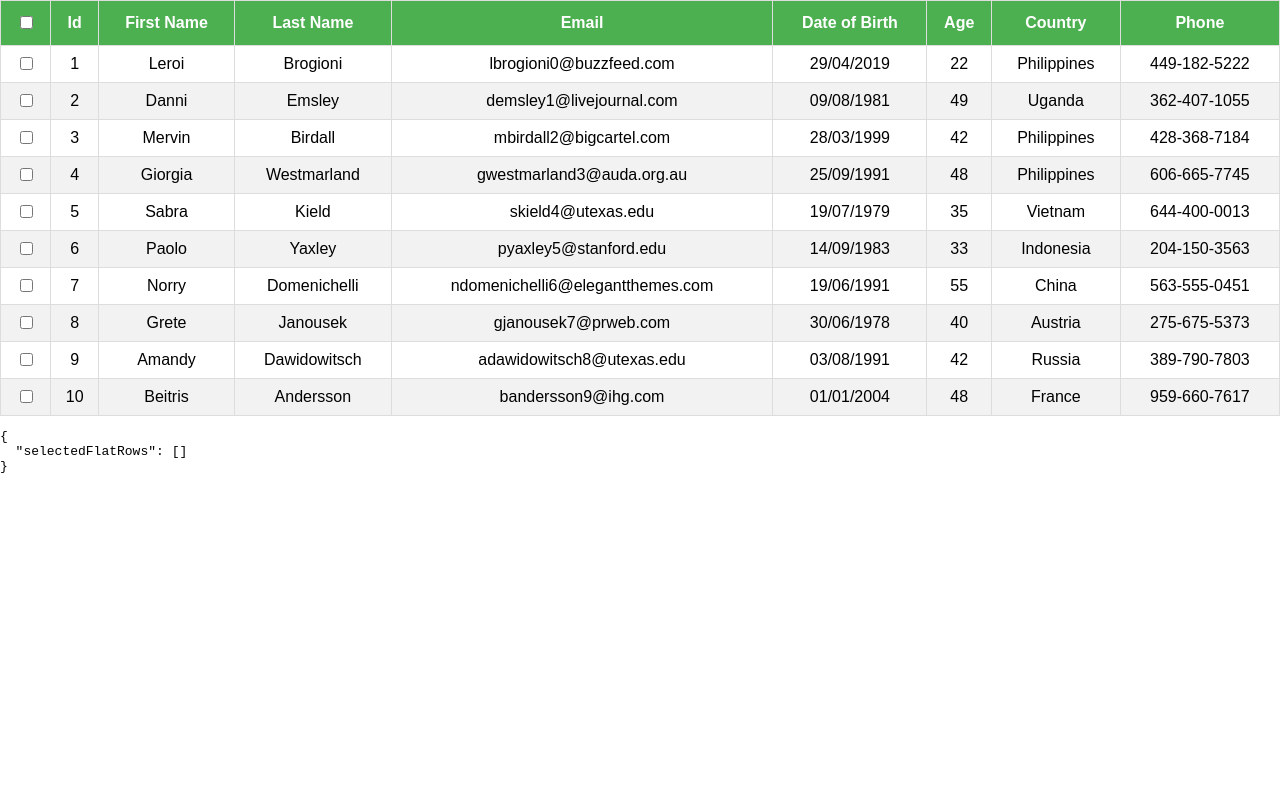
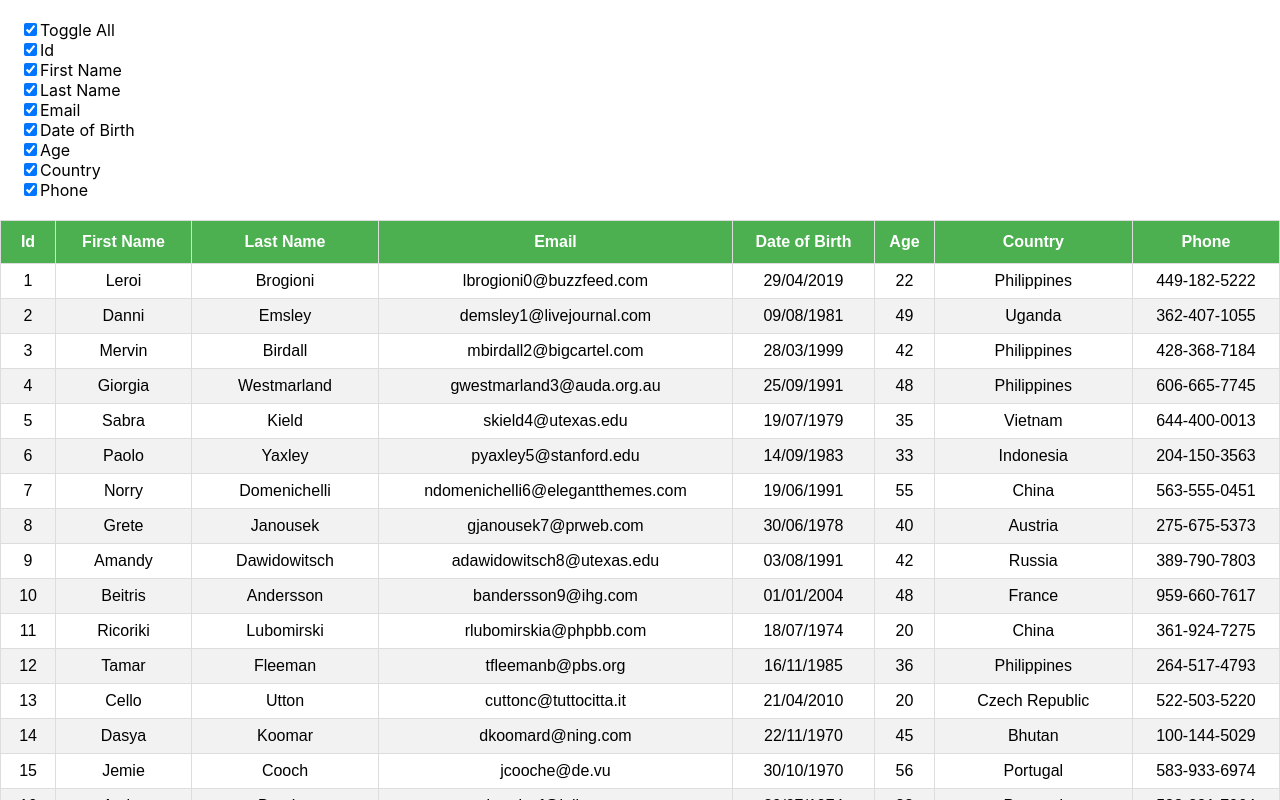
Before and after one commit to mirstuk/react-table-demo, a React (Create React App) app: page / in a window 1280 px wide. Shown: the top 800 px of the page. Built offline with nearby package versions, Linux system fonts and the light colour scheme.

Commit message:
React Table Tutorial - 16 - Column Hiding

```diff
--- a/src/App.js
+++ b/src/App.js
@@ -1,10 +1,10 @@
 import React from 'react';
-import RowSelection from './components/RowSelection';
+import ColumnHiding from './components/ColumnHiding';
 
 function App() {
   return (
     <div>
-      <RowSelection />
+      <ColumnHiding />
     </div>
   );
 }
--- /dev/null
+++ b/src/components/ColumnHiding.js
@@ -0,0 +1,85 @@
+import React, { useMemo } from 'react';
+import { useTable } from 'react-table';
+import MOCK_DATA from '../MOCK_DATA.json';
+import { COLUMNS } from './columns';
+import './table.css';
+import Checkbox from './Checkbox';
+
+const ColumnHiding = () => {
+  const columns = useMemo(() => COLUMNS, []);
+  const data = useMemo(() => MOCK_DATA, []);
+
+  const {
+    getTableProps,
+    getTableBodyProps,
+    headerGroups,
+    footerGroups,
+    rows,
+    prepareRow,
+    allColumns,
+    getToggleHideAllColumnsProps,
+  } = useTable({
+    columns,
+    data,
+  });
+
+  return (
+    <>
+      <div className="hide-columns">
+        <div>
+          <label></label>
+          <Checkbox {...getToggleHideAllColumnsProps()} />
+          Toggle All
+        </div>
+        {allColumns.map(column => (
+          <div key={column.id}>
+            <label htmlFor="checkbox">
+              <input
+                type="checkbox"
+                id="checkbox"
+                {...column.getToggleHiddenProps()}
+              />
+              {column.Header}
+            </label>
+          </div>
+        ))}
+      </div>
+      <table {...getTableProps()}>
+        <thead>
+          {headerGroups.map(headerGroup => (
+            <tr {...headerGroup.getHeaderGroupProps()}>
+              {headerGroup.headers.map(column => (
+                <th {...column.getHeaderProps()}>{column.render('Header')}</th>
+              ))}
+            </tr>
+          ))}
+        </thead>
+        <tbody {...getTableBodyProps()}>
+          {rows.map(row => {
+            prepareRow(row);
+            return (
+              <tr {...row.getRowProps()}>
+                {row.cells.map(cell => {
+                  return (
+                    <td {...cell.getCellProps()}>{cell.render('Cell')}</td>
+                  );
+                })}
+              </tr>
+            );
+          })}
+        </tbody>
+        <tfoot>
+          {footerGroups.map(footerGroup => (
+            <tr {...footerGroup.getFooterGroupProps()}>
+              {footerGroup.headers.map(column => (
+                <td {...column.getFooterProps()}>{column.render('Footer')}</td>
+              ))}
+            </tr>
+          ))}
+        </tfoot>
+      </table>
+    </>
+  );
+};
+
+export default ColumnHiding;
--- a/src/components/table.css
+++ b/src/components/table.css
@@ -87,3 +87,9 @@
   font-weight: bold;
   cursor: pointer;
 }
+
+.hide-columns {
+  margin: 20px;
+  display: flex;
+  flex-direction: column;
+}
```
